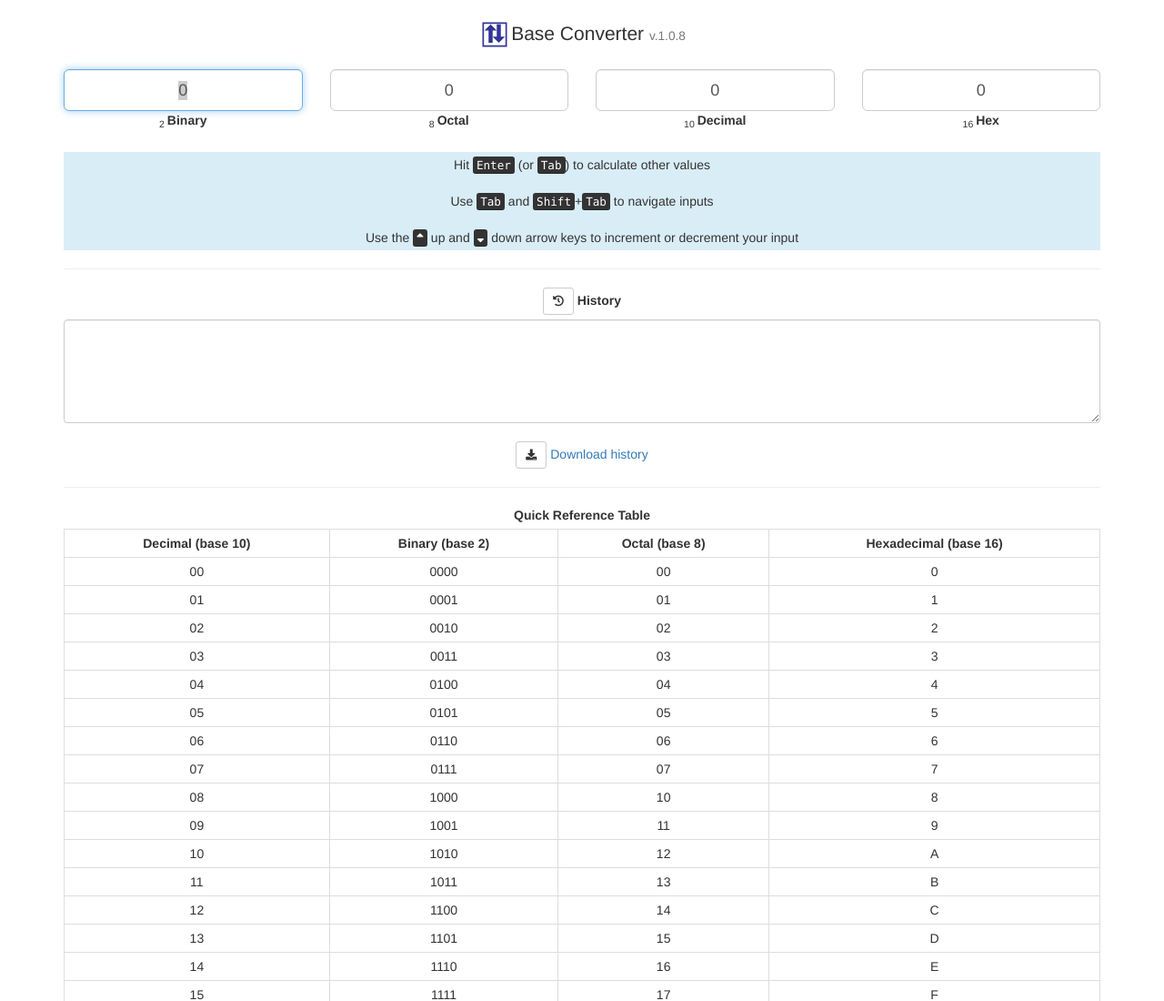
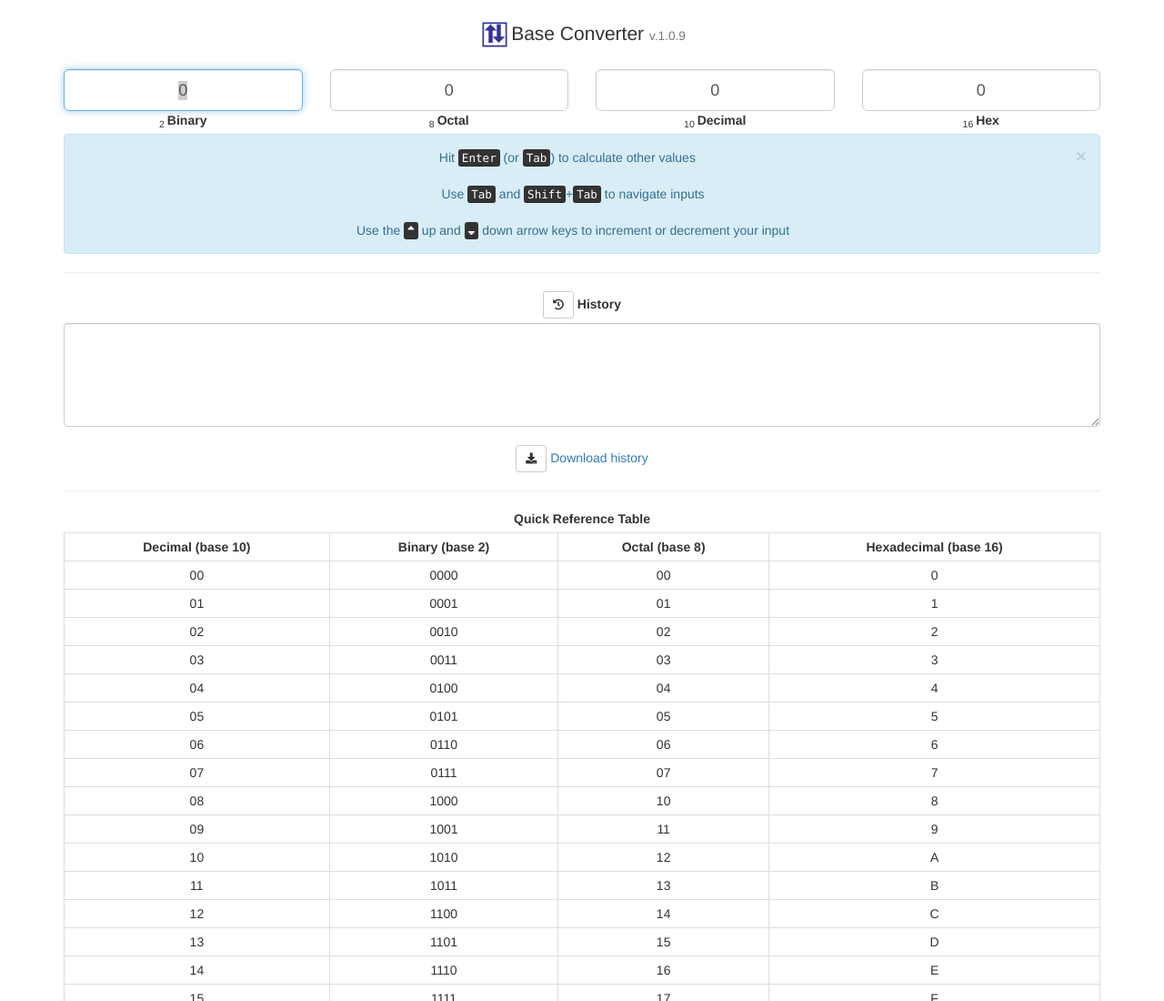
Before and after one commit to justingolden21/base-convert, a plain HTML site: page index.html in a window 1280 px wide. Shown: the top 1100 px of the page at 91% size. Drawn offline with nearby package versions, Linux system fonts and the light colour scheme.

Commit message:
1.0.9
changed bg-info to info alert

```diff
--- a/index.html
+++ b/index.html
@@ -33,7 +33,7 @@
 <body>
 
 <div class="text-center container">
-<h3 class="lead"><img id="logo" src="logo.svg" width="36px">Base Converter <small>v.1.0.8</small></h3>
+<h3 class="lead"><img id="logo" src="logo.svg" width="36px">Base Converter <small>v.1.0.9</small></h3>
 
 
 
@@ -56,12 +56,13 @@
 
 </div>
 
-<br>
 
-<p class="text-center bg-info">Hit <kbd>Enter</kbd> (or <kbd>Tab</kbd>) to calculate other values
+<div class="alert alert-info alert-dismissible">
+  <a href="#" class="close" data-dismiss="alert" aria-label="close">&times;</a>
+<p class="text-center">Hit <kbd>Enter</kbd> (or <kbd>Tab</kbd>) to calculate other values
 	<br><br>Use <kbd>Tab</kbd> and <kbd>Shift</kbd>+<kbd>Tab</kbd> to navigate inputs
 	<br><br>Use the <kbd><i class="fas fa-sort-up"></i></kbd> up and <kbd><i class="fas fa-sort-down"></i></kbd> down arrow keys to increment or decrement your input</p>
-
+</div>
 <hr>
 
 <div class="form-group text-center">
--- a/styles.css
+++ b/styles.css
@@ -1,6 +1,3 @@
-.bg-info {
-	padding: 4px !important;
-}
 textarea {
 	resize: vertical;
 }
```
Also changed, not shown: 1 other file.
